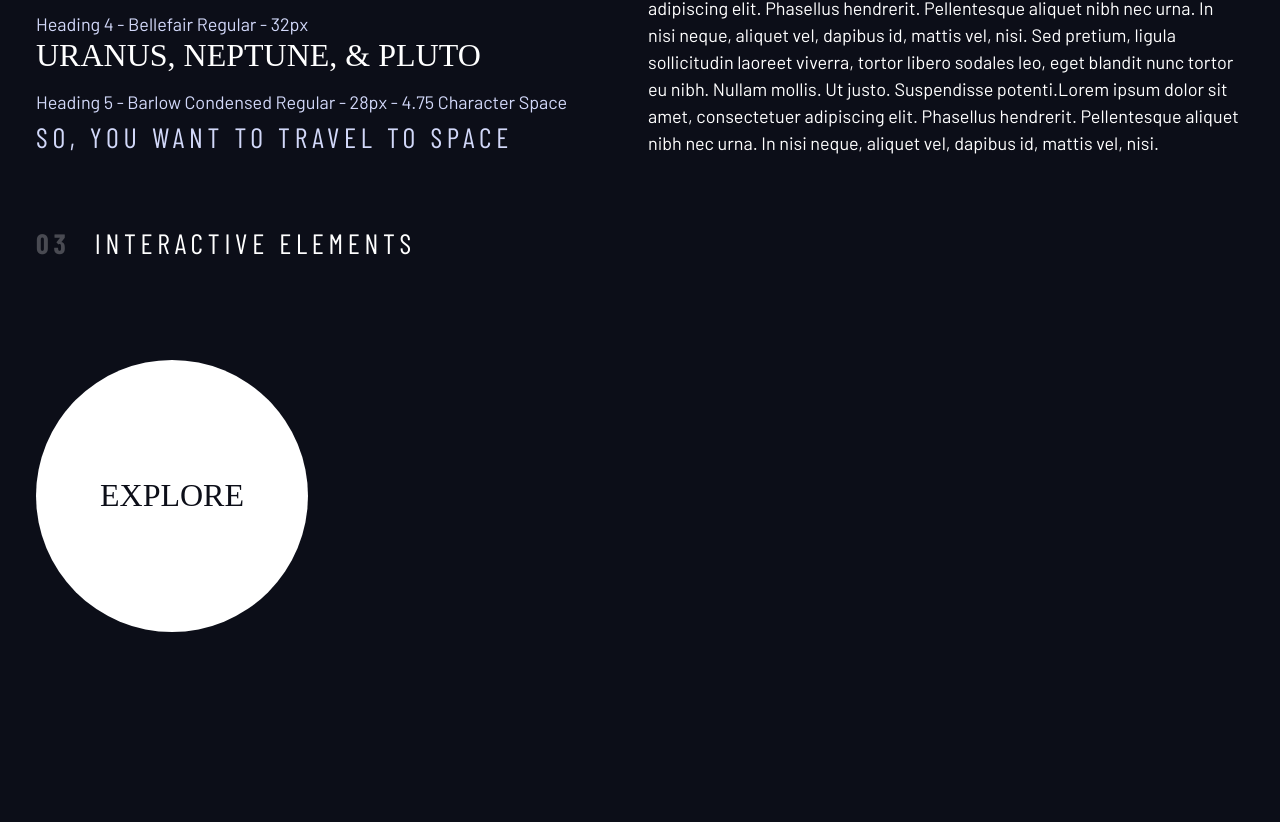
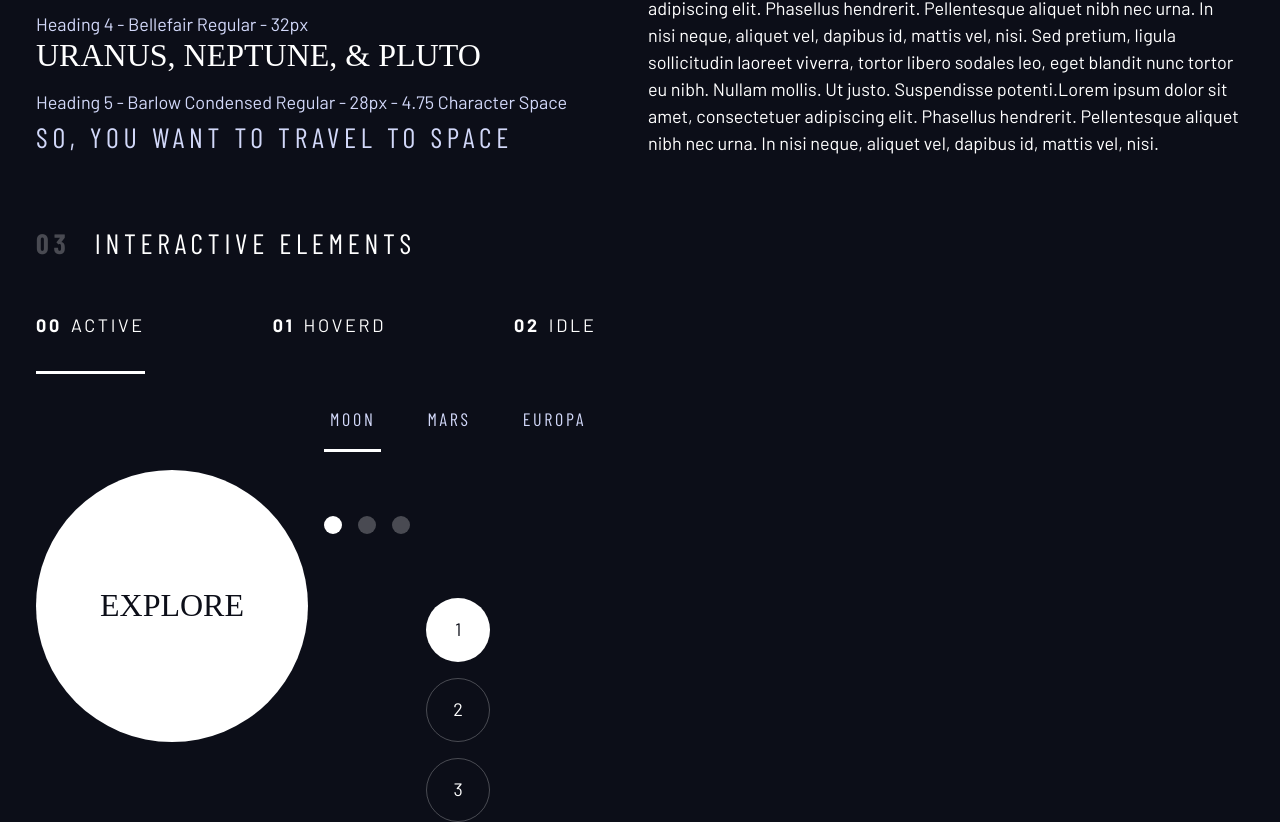
Before and after one commit to muhammedkhairy/Space-Tourism, a plain HTML site: page the-design-system/preview.html in a window 1280 px wide. Shown: the part 866-1688 px from the top of the page. Before the commit the page ends 1546 px from the top, so only its background shows below. Drawn offline with nearby package versions, Linux system fonts and the light colour scheme; a web font is replaced by a local one.

Commit message:
Add nav, dots, and numbers indicators styles - Finishing design system template

```diff
--- a/styles/style.css
+++ b/styles/style.css
@@ -141,11 +141,97 @@
   background: hsl(var(--clr-white) / 0.15);
   border-radius: 50%;
   opacity: 0;
-  transition: opacity 500ms linear, transform 750ms ease-in-out;
+  transition: opacity 400ms linear, transform 750ms ease-in-out;
 }
 
 .large-button:hover::after,
 .large-button:focus::after {
   opacity: 1;
-  transform: scale(1.25);
+  transform: scale(1.3);
 }
+
+.primary-navigation {
+  --gap: 8rem;
+  --underline-gap: 2rem;
+  list-style: none;
+  padding: 0;
+  margin: 0;
+}
+
+.primary-navigation a {
+  text-decoration: none;
+}
+
+.primary-navigation a > span {
+  font-weight: 700;
+  margin-right: 0.5em;
+}
+
+/* .underline-indicators {
+  justify-content: center;
+  background-color: hsl(var(--clr-white) / 0.25)
+} */
+
+.underline-indicators > * {
+  cursor: pointer;
+  padding-block: var(--underline-gap ,1rem);
+  border:0;
+  border-bottom: 0.2rem solid hsl(var(--clr-white) / 0);
+}
+
+.underline-indicators > *:hover,
+.underline-indicators > *:focus {
+  border-color: hsl(var(--clr-white) / 0.5);
+}
+
+.underline-indicators > .active,
+.underline-indicators > [aria-selected="true"] {
+  border-color: hsl(var(--clr-white));
+}
+
+.tab-list {
+  --gap: 2.5rem;
+}
+
+.dot-indicators > * {
+  cursor: pointer;
+  border: 0;
+  border-radius: 50%;
+  aspect-ratio: 1;
+  padding: .5em;
+  background-color: hsl(var(--clr-white) / 0.25);
+}
+
+.dot-indicators > *:hover,
+.dot-indicators > *:focus {
+  background-color: hsl(var(--clr-white) / 0.5);
+}
+
+.dot-indicators > [aria-selected="true"] {
+  background-color: hsl(var(--clr-white));
+}
+
+
+.number-indicators {
+  flex-direction: column;
+}
+
+.number-indicators > * {
+  height:4rem;
+  margin-inline: auto;
+  aspect-ratio: 1;
+  border-radius: 50%;
+  background-color: transparent;
+  color: hsl(var(--clr-white));
+  border: .1rem solid hsl(var(--clr-white)/0.25);
+}
+
+.number-indicators > *:hover,
+.number-indicators > *:focus {
+  border: .1rem solid hsl(var(--clr-white)/0.5);
+}
+
+.number-indicators > [aria-selected="true"] {
+  background-color: hsl(var(--clr-white));
+  color: hsl(var(--clr-dark));
+}
--- a/the-design-system/preview.html
+++ b/the-design-system/preview.html
@@ -136,7 +136,15 @@
         <h2 class="numbered-title"><span>03</span> Interactive elements</h2>
 
         <!-- navigation -->
-        <div></div>
+        <div>
+          <nav>
+            <ul class="primary-navigation underline-indicators flex">
+              <li class="active"><a class="uppercase text-white letter-spacing-2" href="#"><span>00</span>Active</a></li>
+              <li><a class="uppercase text-white letter-spacing-2" href="#"><span>01</span>Hoverd</a></li>
+              <li><a class="uppercase text-white letter-spacing-2" href="#"><span>02</span>Idle</a></li>
+            </ul>
+          </nav>
+        </div>
 
         <div class="flex">
           <div style="margin-top: 5rem">
@@ -148,12 +156,25 @@
             >
           </div>
 
-          <div style="margin-bottom: 50vh">
+          <div class="flow" style="border-bottom:50vh;--flow-space: 4rem">
             <!-- Tabs -->
-
+            <div class="tab-list underline-indicators flex">
+              <button aria-selected="true" class="uppercase ff-sans-cond bg-dark text-accent letter-spacing-2">Moon</button>
+              <button aria-selected="false" class="uppercase ff-sans-cond bg-dark text-accent letter-spacing-2">Mars</button>
+              <button aria-selected="false" class="uppercase ff-sans-cond bg-dark text-accent letter-spacing-2">Europa</button>
+            </div>
             <!-- Dots -->
-
+            <div class="dot-indicators flex">
+              <button aria-selected="true"><span class="sr-only">Slide title</span></button>
+              <button aria-selected="false"><span class="sr-only">Slide title</span></button>
+              <button aria-selected="false"><span class="sr-only">Slide title</span></button>
+            </div>
             <!-- Numbers -->
+            <div class="number-indicators flex" >
+              <button aria-selected="true">1</button>
+              <button aria-selected="false">2</button>
+              <button aria-selected="false">3</button>
+            </div>
           </div>
         </div>
       </section>
```
